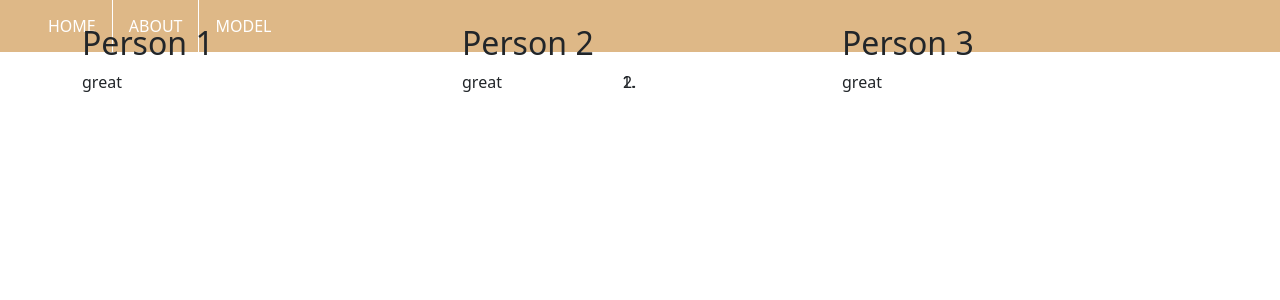
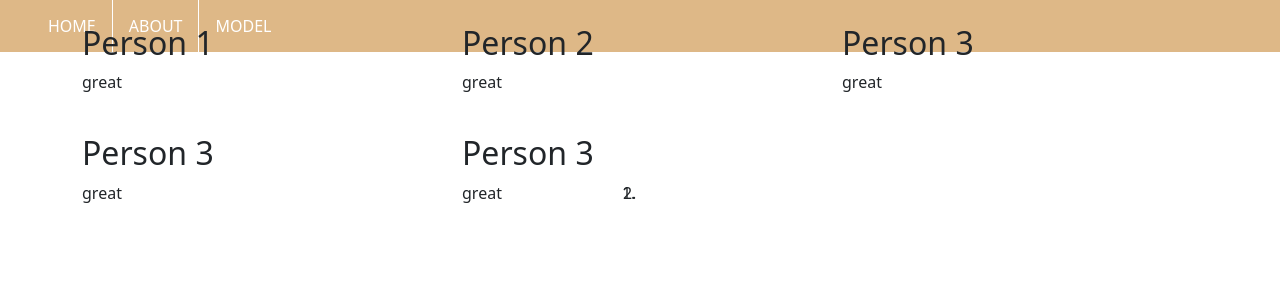
Before and after one commit to yuanyuanP/261361-Project-Software-Engineering, a Node server app: page /about in a window 1280 px wide. Shown: the top 300 px of the page. Run offline with Node 20, Linux system fonts and the light colour scheme.

Commit message:
Team member

```diff
--- a/views/pages/about.ejs
+++ b/views/pages/about.ejs
@@ -57,6 +57,22 @@
                                     <p>great</p>
                                 </div>
                             </div>
+                            <div class="col-sm-4">
+                                <div class="single-box">
+                                    <div class="img-area"><img scr="./img/draftBotBots.png" ait=""></div>
+                                    <div class="img-text"></div>
+                                    <h2>Person 3</h2>
+                                    <p>great</p>
+                                </div>
+                            </div>
+                            <div class="col-sm-4">
+                                <div class="single-box">
+                                    <div class="img-area"><img scr="./img/draftBotBots.png" ait=""></div>
+                                    <div class="img-text"></div>
+                                    <h2>Person 3</h2>
+                                    <p>great</p>
+                                </div>
+                            </div>
         </div>
     </div>
 
```
